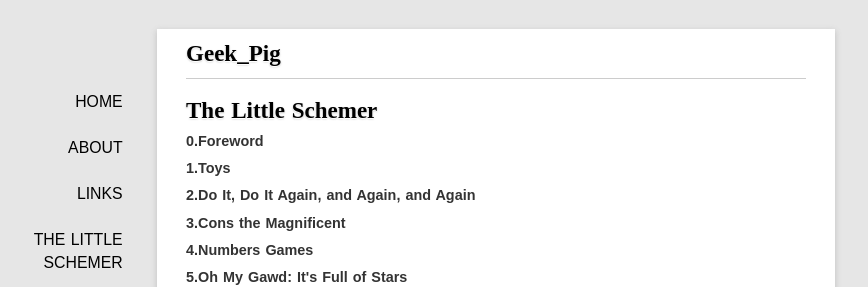
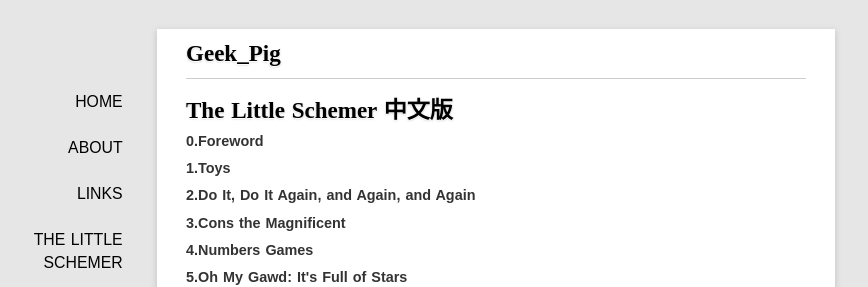
Before and after one commit to rhuichao/uternet.github.io, a Jekyll site: the page built from TLS/index.html, in a window 1280 px wide. Shown: the top 287 px of the page, without its empty margins (144-1012 px from the left). Built offline with Jekyll 4.4.1, drawn with Linux system fonts in a browser that asks for light colours; some web fonts are replaced; Markdown is read by kramdown in place of the engine named in the settings.

Commit message:
new document posted

```diff
--- a/TLS/index.html
+++ b/TLS/index.html
@@ -1,6 +1,6 @@
 ---
 layout: default
-title: The Little Schemer
+title: The Little Schemer 中文版
 ---
 <ul class="listing">
     <li class="listing-seperator"><a href="00.html">0.Foreword</a></li>
```
Also changed, not shown: TLS/00.md (+1 -1 lines).
